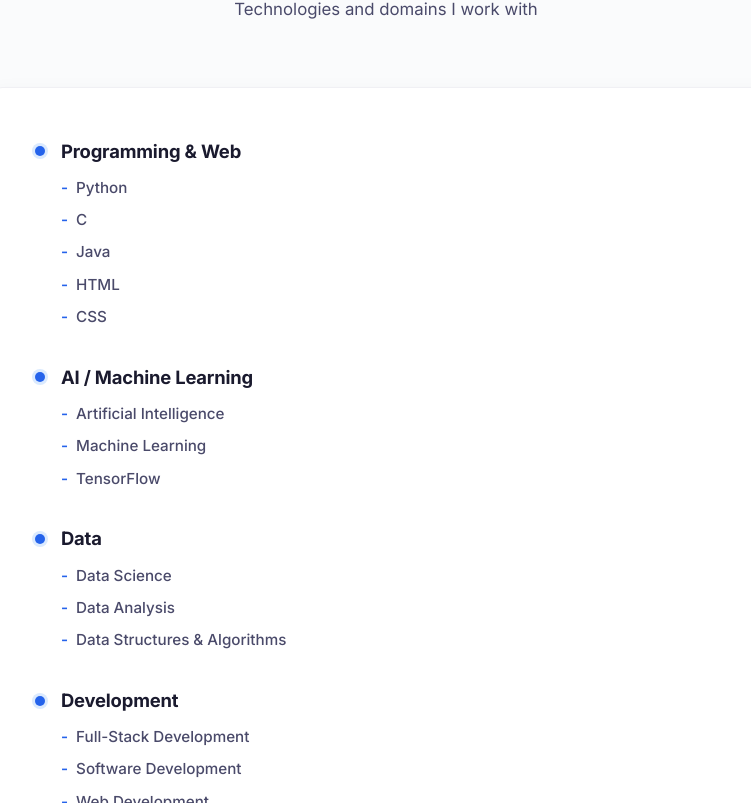
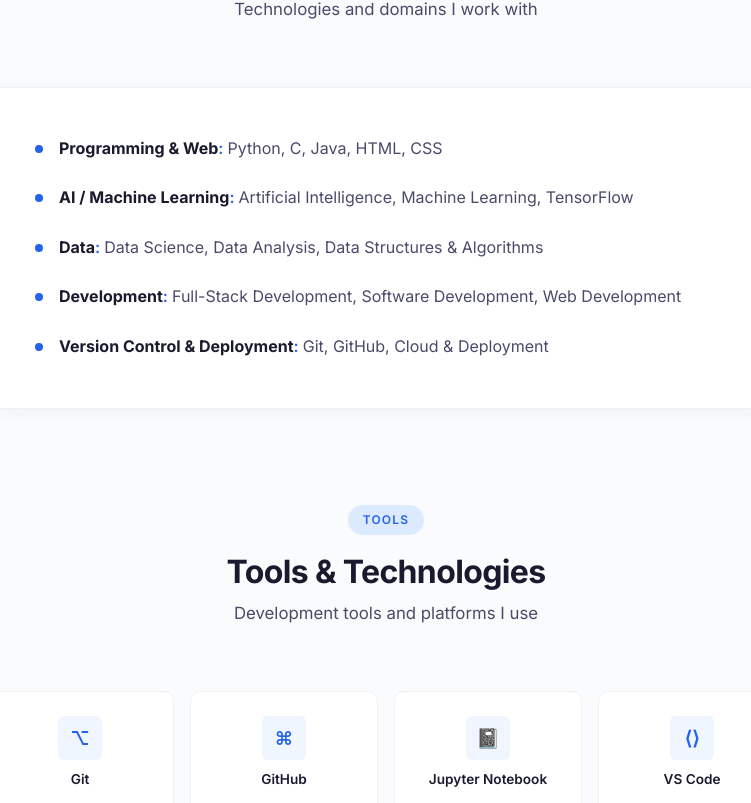
Before and after one commit to SusheelVaddi/Portfolio, a React (Vite) app: page / in a window 1280 px wide. Shown: the part 3117-3920 px from the top of the page, without its empty margins (254-1005 px from the left). Built offline with nearby package versions, Linux system fonts and the light colour scheme.

Commit message:
Format technical skills as inline bullet points

```diff
--- a/src/components/Skills.jsx
+++ b/src/components/Skills.jsx
@@ -13,21 +13,15 @@
         </div>
 
         <div className="skills-single-card fade-in">
-          <ul className="skills-main-list">
+          <ul className="skills-inline-list">
             {skillsData.map((category, i) => (
-              <li key={i} className="skills-category-item">
-                <div className="skills-category-header">
-                  <span className="skills-main-bullet" aria-hidden="true" />
-                  <h3 className="skills-category-title">{category.category}</h3>
+              <li key={i} className="skills-inline-item">
+                <span className="skills-main-bullet" aria-hidden="true" />
+                <div className="skills-inline-text">
+                  <strong className="skills-category-name">{category.category}</strong>
+                  <span className="skills-separator">: </span>
+                  <span className="skills-items-text">{category.skills.join(", ")}</span>
                 </div>
-                <ul className="skills-sub-list">
-                  {category.skills.map((skill, j) => (
-                    <li key={j} className="skills-sub-item">
-                      <span className="skills-dash">-</span>
-                      <span>{skill}</span>
-                    </li>
-                  ))}
-                </ul>
               </li>
             ))}
           </ul>
--- a/src/index.css
+++ b/src/index.css
@@ -667,59 +667,45 @@
   box-shadow: 0 4px 20px var(--color-shadow);
 }
 
-.skills-main-list {
+.skills-inline-list {
   display: flex;
   flex-direction: column;
-  gap: var(--space-xl);
+  gap: var(--space-lg);
 }
 
-.skills-category-item {
+.skills-inline-item {
   display: flex;
-  flex-direction: column;
-  gap: var(--space-sm);
-}
-
-.skills-category-header {
-  display: flex;
-  align-items: center;
+  align-items: flex-start;
   gap: var(--space-md);
 }
 
 .skills-main-bullet {
-  width: 10px;
-  height: 10px;
+  width: 8px;
+  height: 8px;
   border-radius: 50%;
   background: var(--color-accent);
   flex-shrink: 0;
-  box-shadow: 0 0 0 3px var(--color-accent-light);
+  margin-top: 0.55rem;
 }
 
-.skills-category-title {
-  font-size: 1.15rem;
-  font-weight: 700;
-  color: var(--color-text-primary);
-  letter-spacing: -0.01em;
-}
-
-.skills-sub-list {
-  display: flex;
-  flex-direction: column;
-  gap: 0.4rem;
-  padding-left: calc(10px + var(--space-md));
-}
-
-.skills-sub-item {
-  display: flex;
-  align-items: center;
-  gap: 0.5rem;
-  font-size: 0.95rem;
-  font-weight: 500;
+.skills-inline-text {
+  font-size: 1rem;
+  line-height: 1.6;
   color: var(--color-text-secondary);
 }
 
-.skills-dash {
+.skills-category-name {
+  font-weight: 700;
+  color: var(--color-text-primary);
+}
+
+.skills-separator {
+  font-weight: 600;
   color: var(--color-accent);
-  font-weight: 600;
+}
+
+.skills-items-text {
+  color: var(--color-text-secondary);
 }
 
 /* ---- Tools ---- */
```
